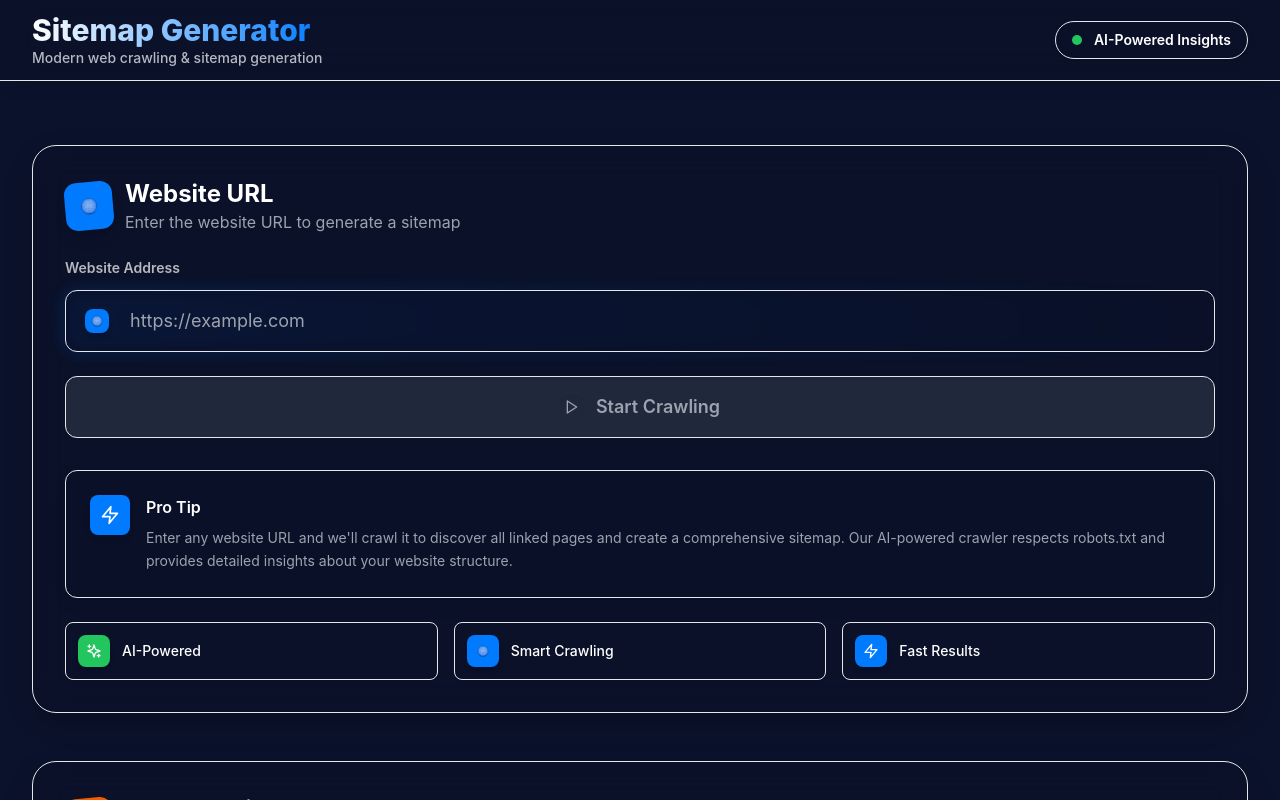
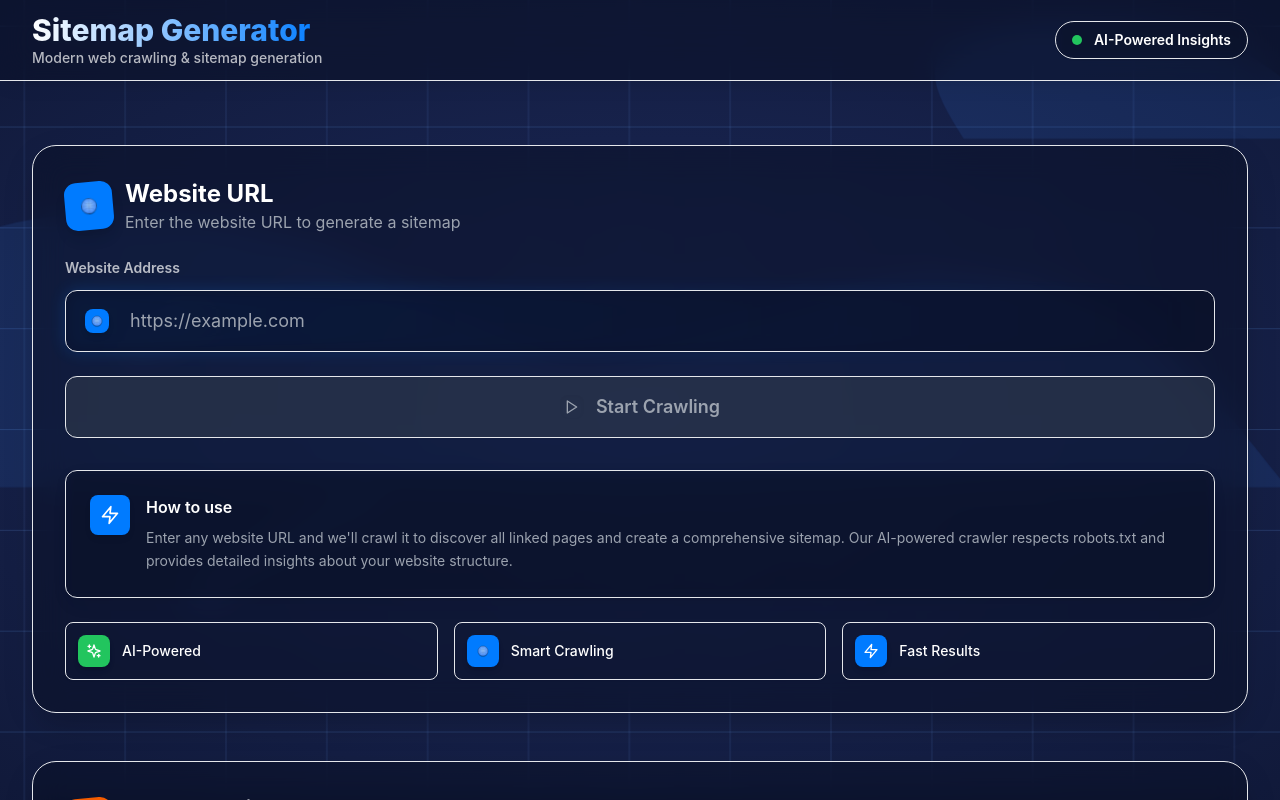
Before and after one commit to km1000101/sitemap_generator, a React (Create React App) app: page / in a window 1280 px wide. Shown: the top 800 px of the page. Built offline with nearby package versions, Linux system fonts and the light colour scheme.

Commit message:
bg animation achieved

```diff
--- a/src/App.tsx
+++ b/src/App.tsx
@@ -2,6 +2,7 @@ import React, { useState, useCallback } from 'react';
 import { SitemapData, CrawlOptions, CrawlProgress } from './types';
 import sitemapService from './services/sitemapService';
 import UrlInput from './components/UrlInput';
+import AnimatedMapBackground from './components/AnimatedMapBackground';
 import CrawlOptionsComponent from './components/CrawlOptions';
 import ProgressBar from './components/ProgressBar';
 import SitemapVisualizer from './components/SitemapVisualizer';
@@ -131,7 +132,8 @@ const App: React.FC = () => {
   }, [sitemapData]);
 
   return (
-    <div className="min-h-screen text-white-500">
+    <div className="min-h-screen text-white-500 relative">
+      <AnimatedMapBackground />
       {/* Header */}
       <header className="bg-dark-blue-800/60 backdrop-blur-lg shadow-medium border-b border-white/10 sticky top-0 z-50">
         <div className="max-w-7xl mx-auto px-4 sm:px-6 lg:px-8">
--- /dev/null
+++ b/src/components/AnimatedMapBackground.tsx
@@ -0,0 +1,72 @@
+import React from 'react';
+
+const AnimatedMapBackground: React.FC = () => {
+  return (
+    <div
+      aria-hidden="true"
+      className="pointer-events-none fixed inset-0 -z-10 overflow-hidden"
+    >
+      <svg
+        className="absolute inset-0 w-[140%] h-[140%] -left-[20%] -top-[20%] opacity-[1]"
+        viewBox="0 0 1600 900"
+        preserveAspectRatio="xMidYMid slice"
+      >
+        {/* Subtle gradient background */}
+        <defs>
+          <radialGradient id="bgGradient" cx="50%" cy="50%" r="70%">
+            <stop offset="0%" stopColor="#1d2a5b" />
+            <stop offset="100%" stopColor="#0b122b" />
+          </radialGradient>
+
+          {/* Glow for arcs */}
+          <filter id="softGlow" x="-50%" y="-50%" width="200%" height="200%">
+            <feGaussianBlur stdDeviation="3" result="blur" />
+            <feMerge>
+              <feMergeNode in="blur" />
+              <feMergeNode in="SourceGraphic" />
+            </feMerge>
+          </filter>
+
+          {/* Dashed line pattern for latitude/longitude */}
+          <pattern id="gridPattern" width="80" height="80" patternUnits="userSpaceOnUse">
+            <path d="M 0 0 L 0 80" stroke="#6ea8fe" strokeOpacity="0.25" strokeWidth="1" />
+            <path d="M 0 0 L 80 0" stroke="#6ea8fe" strokeOpacity="0.25" strokeWidth="1" />
+          </pattern>
+        </defs>
+
+        <rect x="0" y="0" width="1600" height="900" fill="url(#bgGradient)" />
+
+        {/* Long/lat grid with slow pan */}
+        <g className="map-pan-slow">
+          <rect x="0" y="0" width="1600" height="900" fill="url(#gridPattern)" />
+        </g>
+
+        {/* Stylized continents silhouettes */}
+        <g fill="#3b82f6" fillOpacity="0.12">
+          <path d="M180 360 C 260 300, 380 280, 520 320 C 640 360, 700 420, 760 420 C 820 420, 900 380, 980 360 C 1040 344, 1120 348, 1180 380 C 1240 412, 1280 472, 1320 520 C 1240 520, 1160 520, 1080 520 C 980 520, 880 520, 780 520 C 660 520, 540 520, 420 520 C 320 520, 220 520, 120 520 C 140 460, 140 400, 180 360 Z" />
+          <path d="M1060 160 C 1120 140, 1200 140, 1260 160 C 1300 172, 1340 208, 1360 240 C 1320 240, 1280 240, 1240 240 C 1180 240, 1120 240, 1060 240 C 1040 208, 1020 176, 1060 160 Z" />
+        </g>
+
+        {/* Animated data arcs between pseudo cities */}
+        <g filter="url(#softGlow)">
+          <path className="map-arc arc-delay-1" d="M300 600 C 550 350, 1050 350, 1300 600" stroke="#60a5fa" strokeOpacity="0.7" strokeWidth="2.5" fill="none" />
+          <path className="map-arc arc-delay-2" d="M250 500 C 550 250, 1050 250, 1350 500" stroke="#93c5fd" strokeOpacity="0.6" strokeWidth="2" fill="none" />
+          <path className="map-arc arc-delay-3" d="M350 680 C 650 420, 950 420, 1250 680" stroke="#3b82f6" strokeOpacity="0.65" strokeWidth="2.5" fill="none" />
+        </g>
+
+        {/* Moving dots along arcs */}
+        <circle className="map-dot arc-delay-1" r="3.5" fill="#93c5fd">
+          <animateMotion dur="7s" repeatCount="indefinite" keyPoints="0;1" keyTimes="0;1" path="M300 600 C 550 350, 1050 350, 1300 600" />
+        </circle>
+        <circle className="map-dot arc-delay-2" r="3" fill="#60a5fa">
+          <animateMotion dur="6s" repeatCount="indefinite" keyPoints="0;1" keyTimes="0;1" path="M250 500 C 550 250, 1050 250, 1350 500" />
+        </circle>
+        <circle className="map-dot arc-delay-3" r="3.5" fill="#3b82f6">
+          <animateMotion dur="8s" repeatCount="indefinite" keyPoints="0;1" keyTimes="0;1" path="M350 680 C 650 420, 950 420, 1250 680" />
+        </circle>
+      </svg>
+    </div>
+  );
+};
+
+export default AnimatedMapBackground;
--- a/src/components/UrlInput.tsx
+++ b/src/components/UrlInput.tsx
@@ -126,7 +126,7 @@ const UrlInput: React.FC<UrlInputProps> = ({ onStartCrawl, disabled = false, isL
             <Zap className="w-5 h-5 text-white" />
           </div>
           <div>
-            <h4 className="font-semibold text-white-500 mb-2">Pro Tip</h4>
+            <h4 className="font-semibold text-white-500 mb-2">How to use</h4>
             <p className="text-gray-400 text-sm leading-relaxed">
               Enter any website URL and we'll crawl it to discover all linked pages and create a comprehensive sitemap.
               Our AI-powered crawler respects robots.txt and provides detailed insights about your website structure.
--- a/src/index.css
+++ b/src/index.css
@@ -22,6 +22,39 @@ code {
   font-family: source-code-pro, Menlo, Monaco, Consolas, 'Courier New',
     monospace;
 }
+
+/* Animated map background helpers */
+@keyframes map-pan {
+  0% { transform: translate3d(0, 0, 0) scale(1); }
+  50% { transform: translate3d(-30px, -20px, 0) scale(1.02); }
+  100% { transform: translate3d(0, 0, 0) scale(1); }
+}
+
+.map-pan-slow {
+  animation: map-pan 20s ease-in-out infinite;
+}
+
+@keyframes arc-flow {
+  0% { stroke-dasharray: 0 1000; stroke-dashoffset: 0; }
+  50% { stroke-dasharray: 200 1000; stroke-dashoffset: -100; }
+  100% { stroke-dasharray: 0 1000; stroke-dashoffset: -200; }
+}
+
+.map-arc {
+  stroke-linecap: round;
+  animation: arc-flow 6s ease-in-out infinite;
+}
+
+.arc-delay-1 { animation-delay: 0s; }
+.arc-delay-2 { animation-delay: 1s; }
+.arc-delay-3 { animation-delay: 2s; }
+
+@keyframes dot-pulse {
+  0%, 100% { opacity: 0.3; r: 2.5; }
+  50% { opacity: 0.9; r: 3.5; }
+}
+
+.map-dot { animation: dot-pulse 2.4s ease-in-out infinite; }
 
 /* Custom scrollbar */
 ::-webkit-scrollbar {
```
